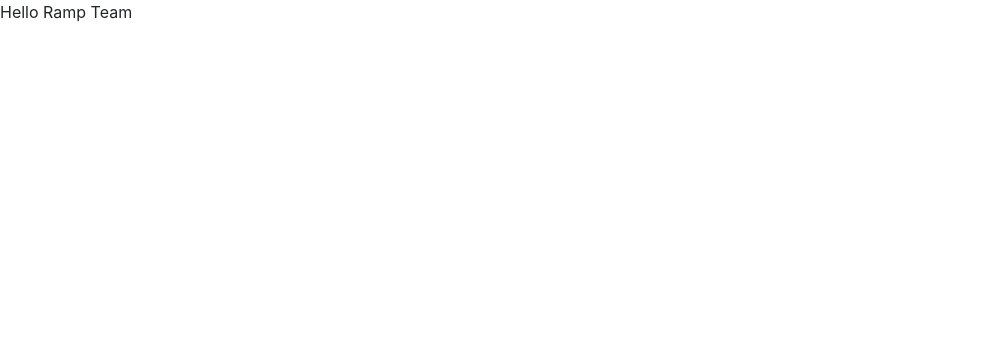
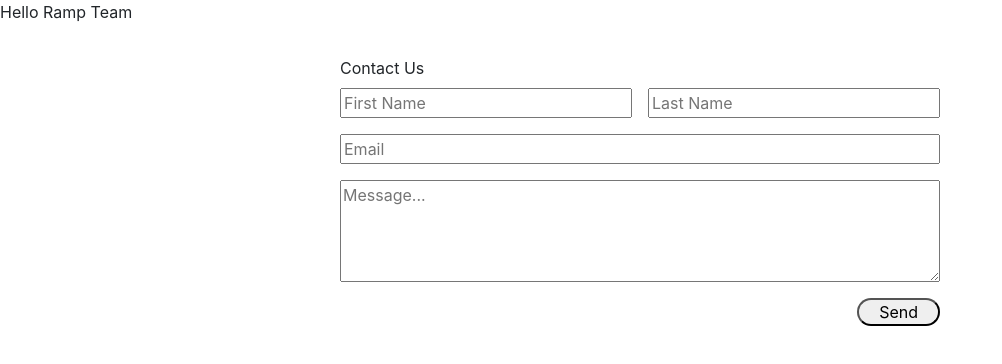
Before and after one commit to Banyan-Labs/ramp, a React (Create React App) app: page / in a window 1280 px wide. Shown: the top 364 px of the page, without its empty margins (0-1002 px from the left). Built offline with nearby package versions, Linux system fonts and the light colour scheme.

Commit message:
cleaned up some whitespace

```diff
--- a/src/App.js
+++ b/src/App.js
@@ -1,10 +1,12 @@
 import React from 'react';
 import 'bootstrap/dist/css/bootstrap.min.css';
+import ContactForm from './components/ContactForm';
 
 function App() {
   return (
     <div className="App">
       Hello Ramp Team
+      <ContactForm/>
     </div>
   );
 }
--- a/src/components/ContactForm.jsx
+++ b/src/components/ContactForm.jsx
@@ -2,7 +2,7 @@ import "./contact-form.css";
 
 const ContactForm = () => {
   return (
-    <div className="contact-container ">
+    <div className="contact-container">
       <form>
         <label className="contact-header">Contact Us</label>
         <div className="contact-name">
--- a/src/components/contact-form.css
+++ b/src/components/contact-form.css
@@ -19,7 +19,6 @@
 .contact-button {
   justify-self: flex-end;
   border-radius: 15px;
-
   padding: 0 20px;
 }
 
```
